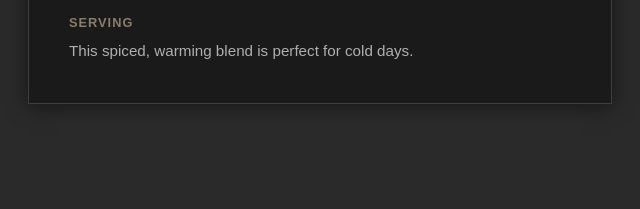
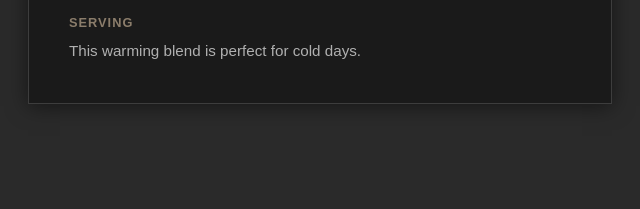
Before and after one commit to eleblanc-ai/teafromrb5, a website: page index.html in a window 1280 px wide. Shown: the part 2098-2307 px from the top of the page, 4-644 px from the left. Drawn offline with Linux system fonts and the light colour scheme.

Commit message:
fix typo

```diff
--- a/index.html
+++ b/index.html
@@ -326,7 +326,7 @@
                         </div>
                         <div class="info-row">
                             <div class="info-label">Serving</div>
-                            <div class="info-content">This spiced, warming blend is perfect for cold days.</div>
+                            <div class="info-content">This warming blend is perfect for cold days.</div>
                         </div>
                     </div>
                 </div>
```
